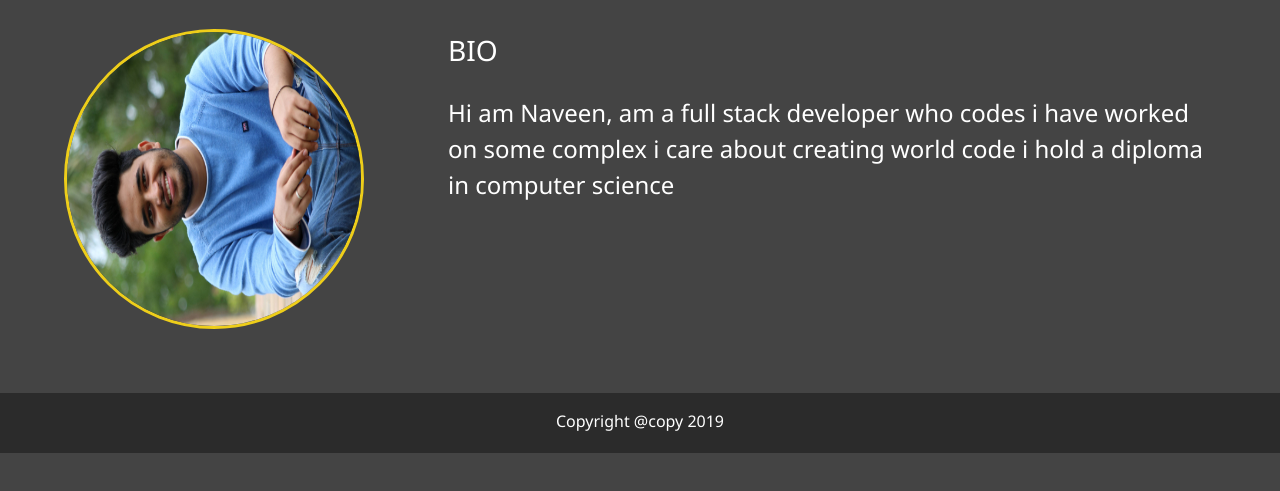
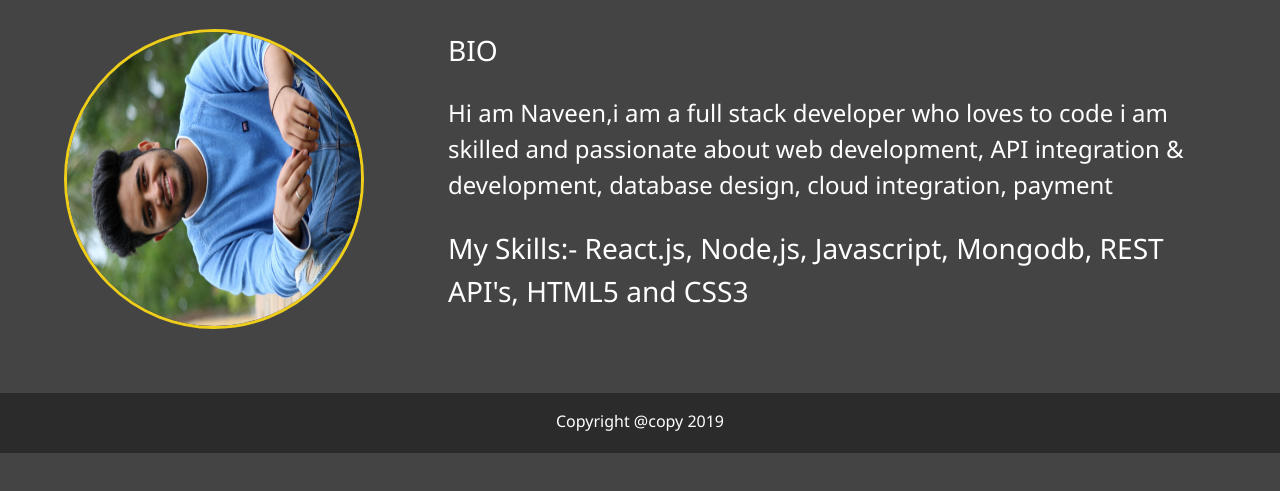
Before and after one commit to naveen62/portfolio, a website: page public/about.html in a window 1280 px wide. Shown: the part 253-744 px from the top of the page. Drawn offline with Linux system fonts and the light colour scheme.

Commit message:
changed about me

```diff
--- a/public/about.html
+++ b/public/about.html
@@ -59,10 +59,11 @@
             <div class="bio">
                 <h3 class="text-secondary">BIO</h3>
                 <p>
-                    Hi am Naveen, am a full stack developer who codes
-                    i have worked on some complex i care about creating
-                    world code i hold a diploma in computer science
+                    Hi am Naveen,i am a full stack developer who loves to code
+                    i am skilled and passionate about web development, API integration
+                    & development, database design, cloud integration, payment
                 </p>
+                <h3>My Skills:- React.js, Node,js, Javascript, Mongodb, REST API's, HTML5 and CSS3</h3>
             </div>
 
         </div>
```
